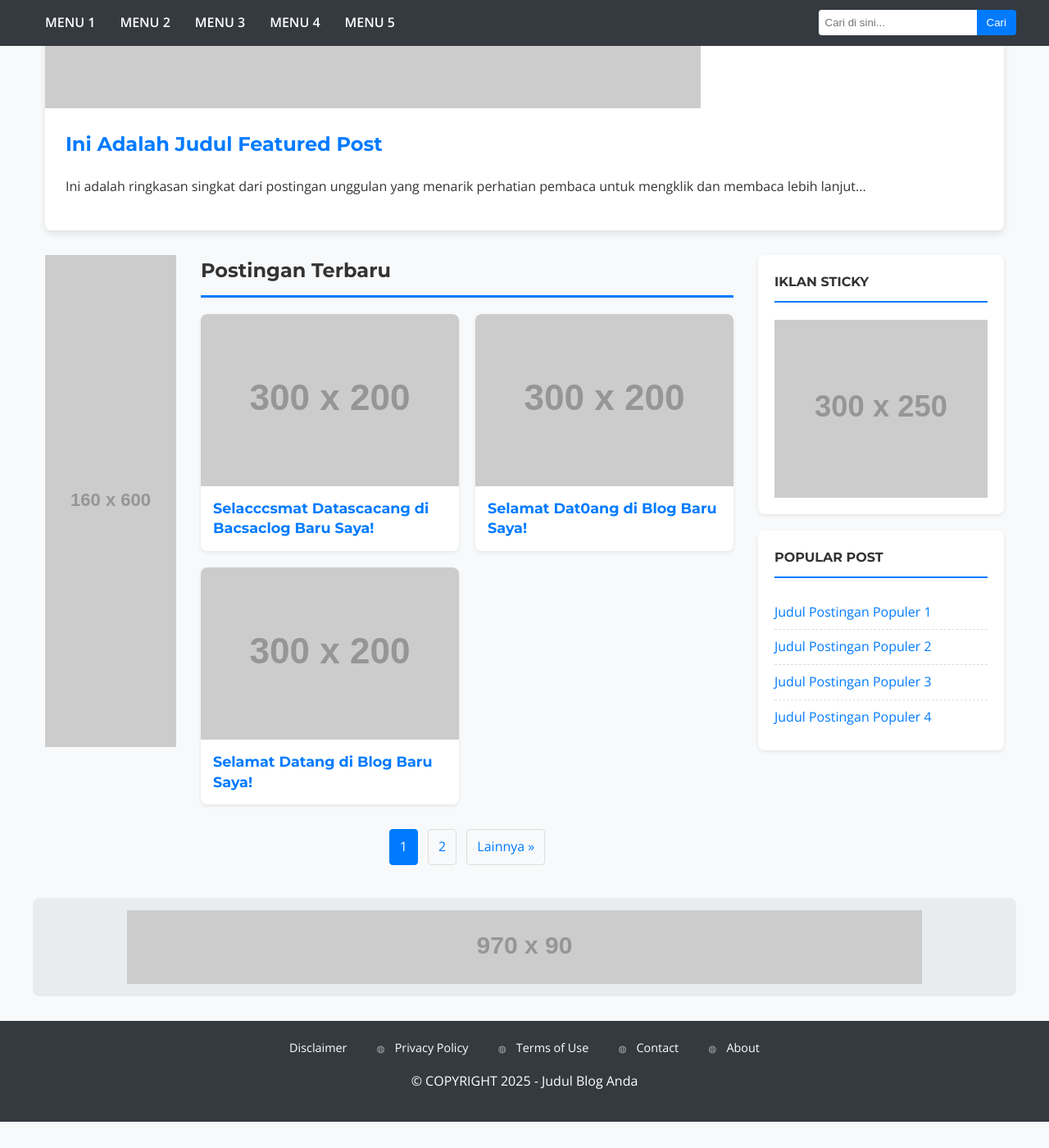
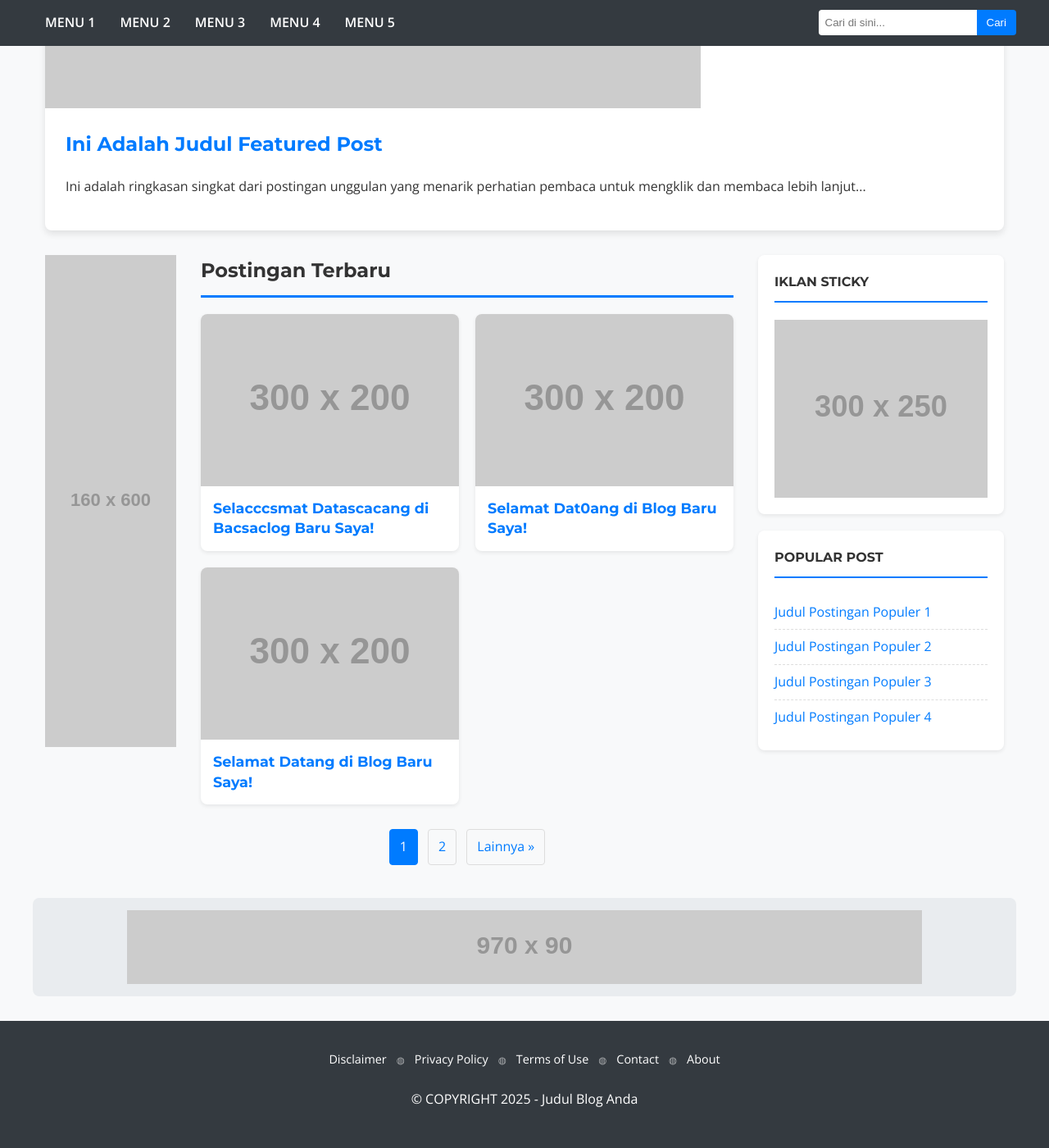
Before and after one commit to finclique/finclique.github.io, a Jekyll site: the page built from index.html, in a window 1280 px wide and 1400 px high, scrolled down 625 px. Shown: the whole window at 82% size. Built offline with Jekyll 4.4.1, drawn with Linux system fonts in a browser that asks for light colours; before the commit the page ends 1993 px from its top, so only the background shows below that.

Commit message:
Update main.css

```diff
--- a/assets/css/main.css
+++ b/assets/css/main.css
@@ -28,32 +28,10 @@
 /* Main Content Area */
 .main-content-area { display: flex; gap: 30px; }
 .post-grid-container { flex-grow: 1; }
+.left-sticky-ad { width: 160px; flex-shrink: 0; position: sticky; top: 80px; align-self: flex-start; }
+.right-sidebar { width: 300px; flex-shrink: 0; position: sticky; top: 80px; align-self: flex-start; }
 
-/* --- PERBAIKAN STICKY SIDEBAR --- */
-.left-sticky-ad {
-    width: 160px;
-    flex-shrink: 0;
-    position: sticky;
-    top: 80px; /* Jarak dari atas (tinggi nav-bar + margin) */
-    align-self: flex-start; /* PENTING: Mencegah sidebar meregang */
-}
-.right-sidebar {
-    width: 300px;
-    flex-shrink: 0;
-    position: sticky;
-    top: 80px; /* Jarak dari atas (tinggi nav-bar + margin) */
-    align-self: flex-start; /* PENTING: Mencegah sidebar meregang */
-}
-
-.footer-links a:not(:first-child)::before {
-    content: '◍';                       /* Simbol yang akan ditampilkan */
-    margin: 0 12px;                     /* Memberi jarak 12px di kiri dan kanan simbol */
-    color: rgba(255, 255, 255, 0.6);    /* Warna simbol dibuat sedikit redup agar tidak terlalu mencolok */
-    font-size: 0.8em;                   /* Membuat ukuran simbol sedikit lebih kecil dari teks */
-    vertical-align: middle;             /* Memastikan simbol berada di tengah secara vertikal */
-}
-
-/* Ad Sections */
+/* Content Styling */
 .ad-section-responsive { text-align: center; margin: 20px 0; padding: 15px; background: #e9ecef; border-radius: 8px; }
 .featured-post-section { margin: 20px 0 30px 0; }
 .featured-post-card { background: #fff; border-radius: 8px; overflow: hidden; box-shadow: 0 4px 8px rgba(0,0,0,0.1); }
@@ -73,12 +51,37 @@
 .pagination { text-align: center; margin: 20px 0; }
 .page-numbers { display: inline-block; padding: 8px 12px; margin: 0 4px; border: 1px solid #ddd; border-radius: 4px; }
 .page-numbers.current { background-color: #007bff; color: #fff; border-color: #007bff; }
+
+
+/* ==========================================================================
+   PERBAIKAN TOTAL: Footer dengan Flexbox Responsif
+   ========================================================================== */
+.site-footer { background-color: #343a40; color: #fff; padding: 30px 0; margin-top: 30px; }
 .footer-content { text-align: center; }
-.footer-links { margin-bottom: 15px; }
-.footer-links a { color: #fff; margin: 0 10px; font-size: 0.9em; }
-.site-footer { background-color: #343a40; color: #fff; padding: 20px 0; margin-top: 30px; }
+.footer-links {
+    margin-bottom: 20px;
+    display: flex;            /* 1. Mengaktifkan Flexbox */
+    flex-wrap: wrap;          /* 2. Izinkan item pindah ke baris baru */
+    justify-content: center;  /* 3. Ratakan di tengah secara horizontal */
+    align-items: center;      /* 4. Ratakan di tengah secara vertikal */
+}
+.footer-links a {
+    color: #fff;
+    font-size: 0.9em;
+    padding: 5px 0; /* Memberi ruang vertikal saat wrapping */
+}
+/* Menggunakan pseudo-element untuk separator, sama seperti sebelumnya */
+.footer-links a:not(:first-child)::before {
+    content: '◍';
+    margin: 0 12px;
+    color: rgba(255, 255, 255, 0.6);
+    font-size: 0.8em;
+}
 
-/* Responsive & Ad Placeholders */
+
+/* ==========================================================================
+   Responsive & Mobile Fixes
+   ========================================================================== */
 @media (max-width: 768px) {
     .header-ad { display: none; }
     .header-content { justify-content: center; text-align: center; }
@@ -95,9 +98,22 @@
     .post-grid-container, .right-sidebar { width: 100%; }
     .right-sidebar { position: static; }
 }
+
 @media (max-width: 480px) {
     .post-grid { grid-template-columns: 1fr; }
     .site-title a { font-size: 1.5em; }
+
+    /* --- PERBAIKAN: Footer di layar sangat kecil --- */
+    /* Menghilangkan simbol pemisah agar terlihat lebih rapi saat ditumpuk */
+    .footer-links a:not(:first-child)::before {
+        display: none;
+    }
+    .footer-links a {
+        padding: 8px 0; /* Menambah jarak vertikal antar link */
+        width: 100%; /* Membuat setiap link memenuhi lebar */
+    }
 }
+
+/* Ad Placeholders */
 .header-ad img, .ad-section-responsive img, .sidebar-widget img, .left-sticky-ad img { max-width: 100%; height: auto; display: block; margin: 0 auto; }
 .ad-section-responsive img { max-width: 970px; width: 100%; }
```
